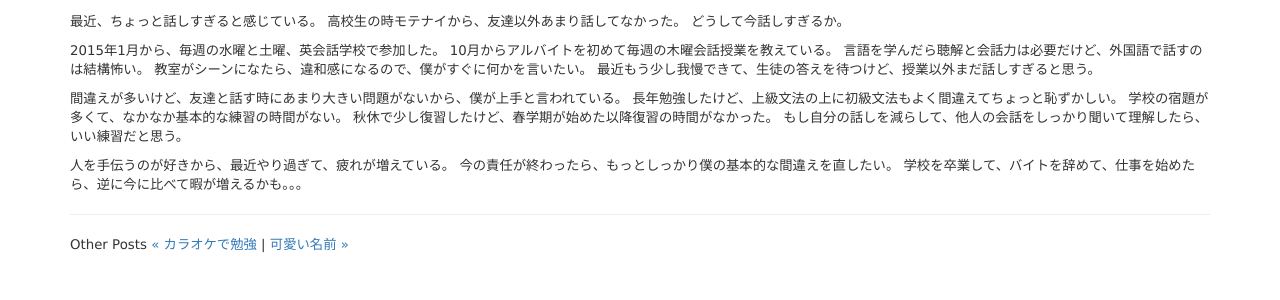
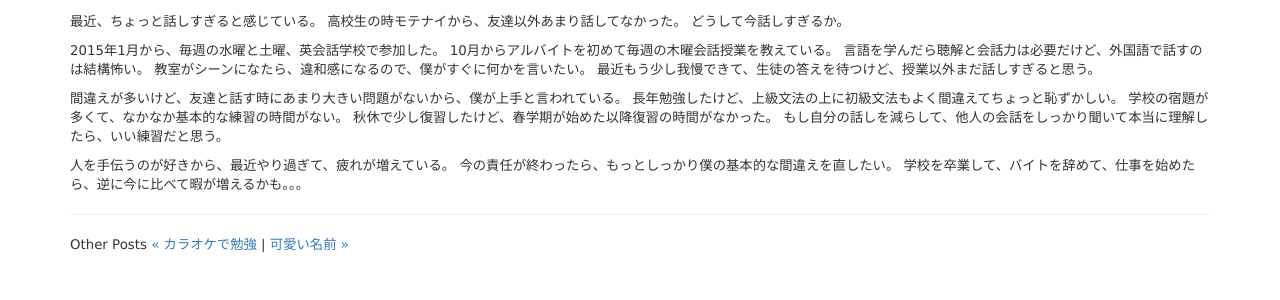
Before and after one commit to kfdm/paultraylor.net, a Jekyll site: the page built from nihongo/_posts/2016-02-07-hanashisugiru.markdown, in a window 1280 px wide. Shown: the part 184-484 px from the top of the page. Built offline with Jekyll 4.4.1, drawn with Linux system fonts in a browser that asks for light colours; nearby versions of some CDN libraries.

Commit message:
Small fix

```diff
--- a/nihongo/_posts/2016-02-07-hanashisugiru.markdown
+++ b/nihongo/_posts/2016-02-07-hanashisugiru.markdown
@@ -17,7 +17,7 @@ date: "2016-02-07 20:24:48"
 長年勉強したけど、上級文法の上に初級文法もよく間違えてちょっと恥ずかしい。
 学校の宿題が多くて、なかなか基本的な練習の時間がない。
 秋休で少し復習したけど、春学期が始めた以降復習の時間がなかった。
-もし自分の話しを減らして、他人の会話をしっかり聞いて理解したら、いい練習だと思う。
+もし自分の話しを減らして、他人の会話をしっかり聞いて本当に理解したら、いい練習だと思う。
 
 人を手伝うのが好きから、最近やり過ぎて、疲れが増えている。
 今の責任が終わったら、もっとしっかり僕の基本的な間違えを直したい。
```
